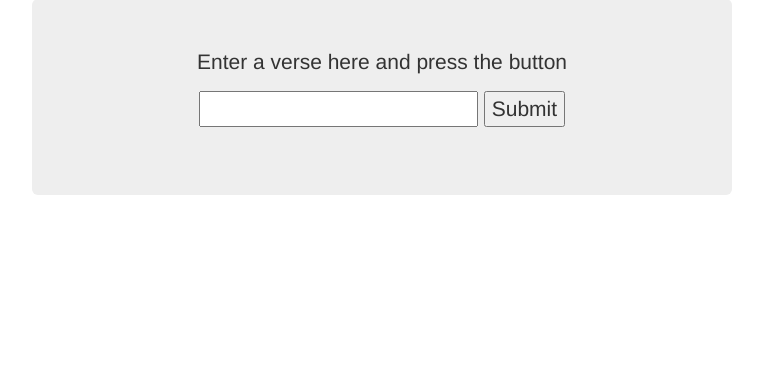
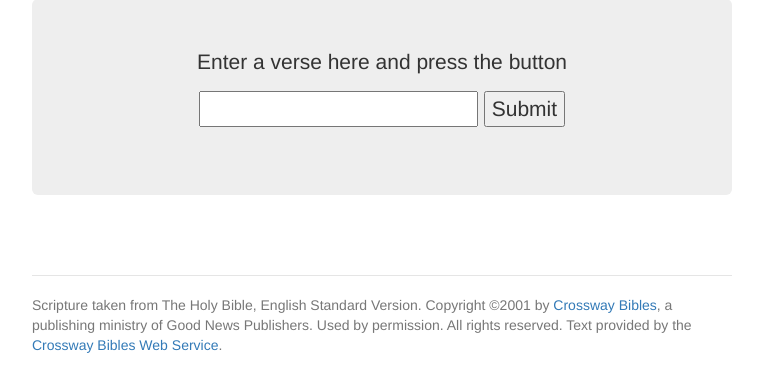
Before and after one commit to orjanv/ESVtoLeetFlaskApp, a Flask app: page / in a window 1280 px wide. Shown: the part 112-504 px from the top of the page, without its empty margins (258-1021 px from the left). Run offline with Flask 2, Linux system fonts and the light colour scheme; some libraries are stand-ins or nearby versions.

Commit message:
added footer

```diff
--- a/templates/index.html
+++ b/templates/index.html
@@ -54,6 +54,13 @@
         <p>{{ error }}</p>
     </div>
     {% endif %}
+
+    <footer class="footer">
+        <p>
+        Scripture taken from The Holy Bible, English Standard Version. Copyright &copy;2001 by <a href="http://www.crosswaybibles.org">Crossway Bibles</a>, a publishing ministry of Good News Publishers. Used by permission. All rights reserved. Text provided by the <a href="http://www.gnpcb.org/esv/share/services/">Crossway Bibles Web Service</a>.
+        </p>
+    </footer>
+
 </div>
 </body>
 </html>
```
